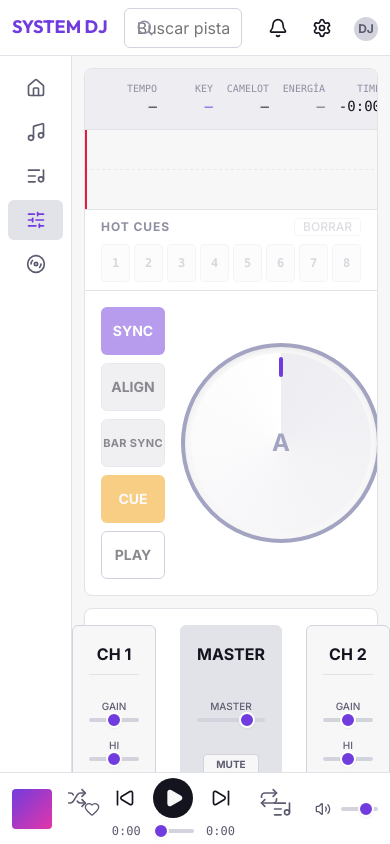
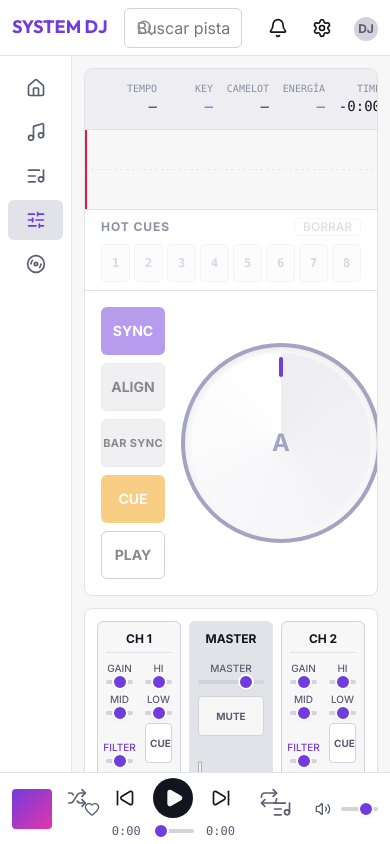
Before and after one commit to Xander-JS/dj_ai_web, a React (Vite) app: page /mixer in a window 390 px wide. Built offline with nearby package versions, Linux system fonts and the light colour scheme.

Commit message:
adaptar la consola del mezclador a tablet horizontal y vertical

```diff
--- a/src/components/dj/MixerConsole.css
+++ b/src/components/dj/MixerConsole.css
@@ -170,8 +170,10 @@
 
 .crossfader-header {
   display: flex;
+  flex-wrap: wrap;
   align-items: center;
   justify-content: space-between;
+  gap: var(--space-1) var(--space-2);
   width: 100%;
   max-width: 320px;
   padding: 0 var(--space-2);
@@ -225,3 +227,93 @@
   max-width: 300px;
   padding: var(--space-2) 0;
 }
+
+/* Tablet landscape (1024x768): narrower strips so both decks keep their room */
+@media (max-width: 1024px) {
+  .mixer-console {
+    padding: var(--space-3);
+    gap: var(--space-3);
+  }
+
+  .mixer-channels-area {
+    gap: var(--space-2);
+  }
+
+  .channel-strip,
+  .mixer-master-strip {
+    width: calc(var(--size-xl) + var(--space-6));
+    padding: var(--space-2);
+    gap: var(--space-2);
+  }
+
+  .channel-controls {
+    gap: var(--space-2);
+  }
+
+  .master-controls {
+    gap: var(--space-3);
+  }
+
+  .channel-header {
+    font-size: var(--text-xs);
+    padding-bottom: var(--space-1);
+    margin-bottom: 0;
+  }
+
+  .mixer-cue-btn,
+  .mixer-mute-btn {
+    min-width: 0;
+    width: 100%;
+    min-height: var(--touch-target-min);
+    padding: var(--space-1);
+  }
+
+  .channel-fader-section {
+    min-height: calc(var(--size-xl) * 2);
+    margin-top: var(--space-2);
+  }
+
+  .vu-meter {
+    margin-left: var(--space-2);
+  }
+
+  .mixer-crossfader-area {
+    padding: var(--space-2) var(--space-3);
+  }
+
+  .curve-btn {
+    min-height: var(--size-xs);
+    padding: var(--space-1) var(--space-2);
+  }
+}
+
+/* Tablet portrait (768x1024): strips fill the width with a 2-column control grid,
+   trading height for width so the mixer stays compact between both decks */
+@media (max-width: 900px) {
+  .mixer-channels-area {
+    justify-content: stretch;
+  }
+
+  .channel-strip,
+  .mixer-master-strip {
+    flex: 1 1 0;
+    width: auto;
+    min-width: 0;
+  }
+
+  .channel-controls {
+    display: grid;
+    grid-template-columns: repeat(2, minmax(0, 1fr));
+    align-items: end;
+    column-gap: var(--space-3);
+  }
+
+  .master-controls {
+    grid-template-columns: minmax(0, 1fr);
+  }
+
+  .mixer-cue-group,
+  .mixer-mute-group {
+    margin-top: 0;
+  }
+}
```
